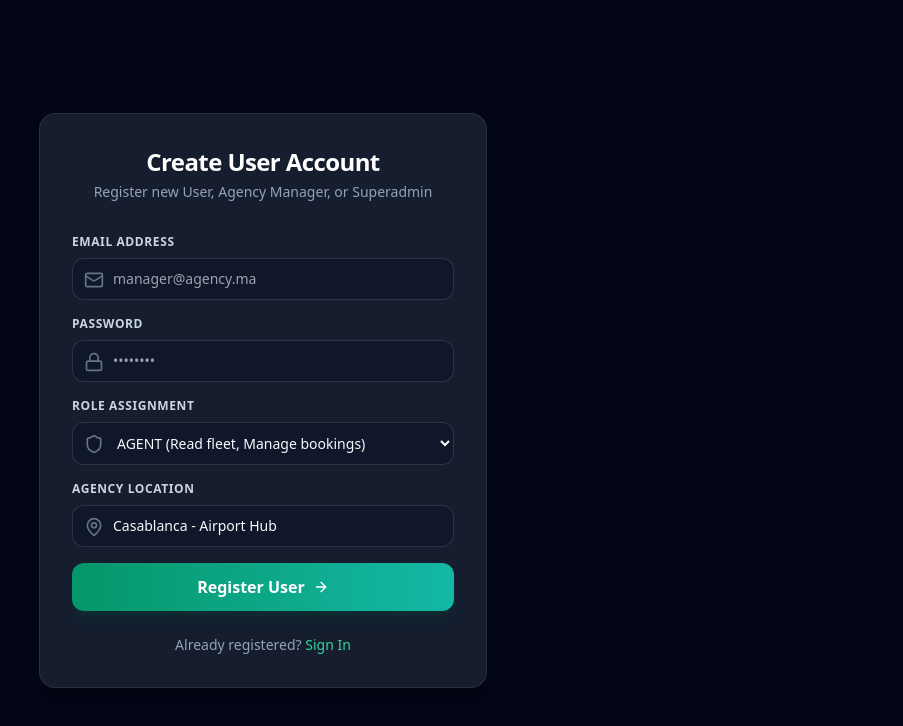
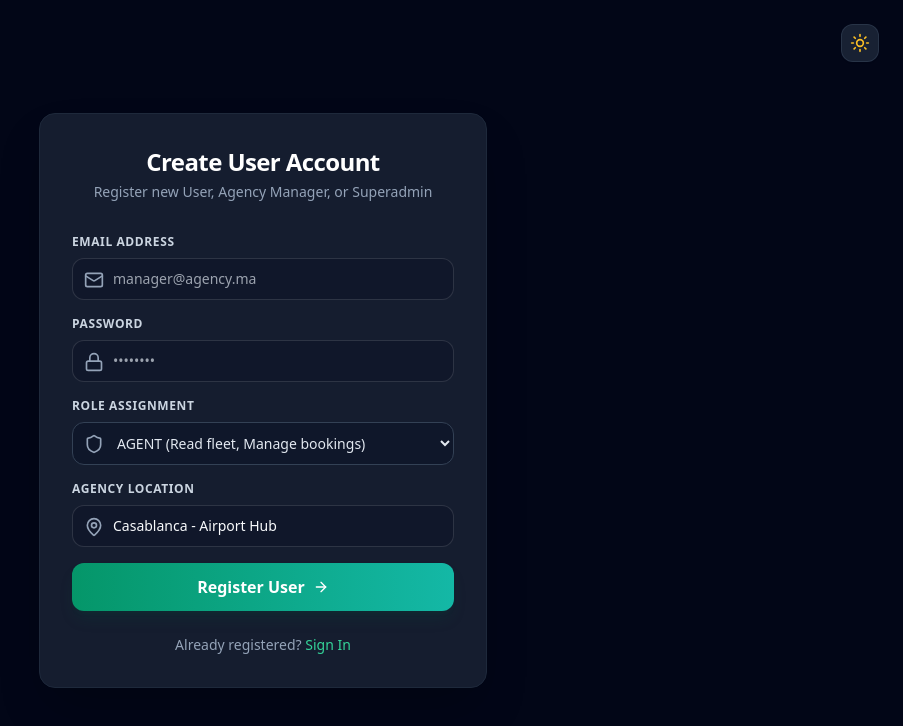
Before and after one commit to AmineArheche/location-prjt, a React (Vite) app in the folder frontend/: page /register in a window 1280 px wide. Shown: the top 726 px of the page, without its empty margins (377-1280 px from the left). Built offline with nearby package versions, Linux system fonts and the light colour scheme.

Commit message:
feat(auth): add ThemeToggle and dual light/dark styling to Register page

```diff
--- a/frontend/src/pages/Register.tsx
+++ b/frontend/src/pages/Register.tsx
@@ -3,6 +3,7 @@ import { useNavigate, Link } from 'react-router-dom';
 import { api } from '../api/axios';
 import type { UserRole } from '../types';
 import { Lock, Mail, MapPin, Shield, ArrowRight, AlertCircle, CheckCircle } from 'lucide-react';
+import { ThemeToggle } from '../components/ThemeToggle';
 
 export const Register: React.FC = () => {
   const [email, setEmail] = useState('');
@@ -40,22 +41,27 @@ export const Register: React.FC = () => {
   };
 
   return (
-    <div className="min-h-screen flex items-center justify-center bg-slate-950 px-4 py-8">
-      <div className="w-full max-w-md glass-panel rounded-2xl p-8 shadow-2xl border border-slate-800">
+    <div className="min-h-screen flex items-center justify-center bg-slate-100 dark:bg-slate-950 px-4 py-8 relative transition-colors duration-200">
+      {/* Theme Toggle in top right */}
+      <div className="absolute top-6 right-6">
+        <ThemeToggle />
+      </div>
+
+      <div className="w-full max-w-md glass-panel rounded-2xl p-8 shadow-xl dark:shadow-2xl border border-slate-200 dark:border-slate-800">
         <div className="text-center mb-8">
-          <h1 className="text-2xl font-bold text-white tracking-tight">Create User Account</h1>
-          <p className="text-sm text-slate-400 mt-1">Register new User, Agency Manager, or Superadmin</p>
+          <h1 className="text-2xl font-bold text-slate-900 dark:text-white tracking-tight">Create User Account</h1>
+          <p className="text-sm text-slate-500 dark:text-slate-400 mt-1">Register new User, Agency Manager, or Superadmin</p>
         </div>
 
         {error && (
-          <div className="mb-6 p-4 rounded-xl bg-rose-500/10 border border-rose-500/30 text-rose-400 text-sm flex items-center gap-3">
+          <div className="mb-6 p-4 rounded-xl bg-rose-500/10 border border-rose-500/30 text-rose-500 dark:text-rose-400 text-sm flex items-center gap-3">
             <AlertCircle className="w-5 h-5 flex-shrink-0" />
             <span>{error}</span>
           </div>
         )}
 
         {success && (
-          <div className="mb-6 p-4 rounded-xl bg-emerald-500/10 border border-emerald-500/30 text-emerald-400 text-sm flex items-center gap-3">
+          <div className="mb-6 p-4 rounded-xl bg-emerald-500/10 border border-emerald-500/30 text-emerald-600 dark:text-emerald-400 text-sm flex items-center gap-3">
             <CheckCircle className="w-5 h-5 flex-shrink-0" />
             <span>Account created successfully! Redirecting to login...</span>
           </div>
@@ -63,11 +69,11 @@ export const Register: React.FC = () => {
 
         <form onSubmit={handleSubmit} className="space-y-4">
           <div>
-            <label className="block text-xs font-semibold text-slate-300 uppercase tracking-wider mb-2">
+            <label className="block text-xs font-semibold text-slate-700 dark:text-slate-300 uppercase tracking-wider mb-2">
               Email Address
             </label>
             <div className="relative">
-              <Mail className="w-5 h-5 text-slate-500 absolute left-3 top-3" />
+              <Mail className="w-5 h-5 text-slate-400 absolute left-3 top-3" />
               <input
                 type="email"
                 required
@@ -80,11 +86,11 @@ export const Register: React.FC = () => {
           </div>
 
           <div>
-            <label className="block text-xs font-semibold text-slate-300 uppercase tracking-wider mb-2">
+            <label className="block text-xs font-semibold text-slate-700 dark:text-slate-300 uppercase tracking-wider mb-2">
               Password
             </label>
             <div className="relative">
-              <Lock className="w-5 h-5 text-slate-500 absolute left-3 top-3" />
+              <Lock className="w-5 h-5 text-slate-400 absolute left-3 top-3" />
               <input
                 type="password"
                 required
@@ -97,15 +103,15 @@ export const Register: React.FC = () => {
           </div>
 
           <div>
-            <label className="block text-xs font-semibold text-slate-300 uppercase tracking-wider mb-2">
+            <label className="block text-xs font-semibold text-slate-700 dark:text-slate-300 uppercase tracking-wider mb-2">
               Role Assignment
             </label>
             <div className="relative">
-              <Shield className="w-5 h-5 text-slate-500 absolute left-3 top-3" />
+              <Shield className="w-5 h-5 text-slate-400 absolute left-3 top-3" />
               <select
                 value={role}
                 onChange={(e) => setRole(e.target.value as UserRole)}
-                className="w-full glass-input rounded-xl pl-10 pr-4 py-2.5 text-sm bg-slate-900"
+                className="w-full glass-input rounded-xl pl-10 pr-4 py-2.5 text-sm bg-white dark:bg-slate-900 text-slate-800 dark:text-slate-200 border-slate-300 dark:border-slate-700"
               >
                 <option value="AGENT">AGENT (Read fleet, Manage bookings)</option>
                 <option value="AGENCY_MANAGER">AGENCY_MANAGER (Full agency access)</option>
@@ -115,11 +121,11 @@ export const Register: React.FC = () => {
           </div>
 
           <div>
-            <label className="block text-xs font-semibold text-slate-300 uppercase tracking-wider mb-2">
+            <label className="block text-xs font-semibold text-slate-700 dark:text-slate-300 uppercase tracking-wider mb-2">
               Agency Location
             </label>
             <div className="relative">
-              <MapPin className="w-5 h-5 text-slate-500 absolute left-3 top-3" />
+              <MapPin className="w-5 h-5 text-slate-400 absolute left-3 top-3" />
               <input
                 type="text"
                 required
@@ -134,16 +140,16 @@ export const Register: React.FC = () => {
           <button
             type="submit"
             disabled={loading || success}
-            className="w-full py-3 rounded-xl bg-gradient-to-r from-emerald-600 to-teal-500 hover:from-emerald-500 hover:to-teal-400 text-white font-semibold shadow-lg shadow-emerald-900/30 flex items-center justify-center gap-2 transition-all disabled:opacity-50 mt-4"
+            className="w-full py-3 rounded-xl bg-gradient-to-r from-emerald-600 to-teal-500 hover:from-emerald-500 hover:to-teal-400 text-white font-semibold shadow-lg shadow-emerald-900/20 flex items-center justify-center gap-2 transition-all disabled:opacity-50 mt-4"
           >
             {loading ? 'Creating...' : 'Register User'}
             <ArrowRight className="w-4 h-4" />
           </button>
         </form>
 
-        <div className="mt-6 text-center text-sm text-slate-400">
+        <div className="mt-6 text-center text-sm text-slate-500 dark:text-slate-400">
           Already registered?{' '}
-          <Link to="/login" className="text-emerald-400 hover:underline font-medium">
+          <Link to="/login" className="text-emerald-600 dark:text-emerald-400 hover:underline font-medium">
             Sign In
           </Link>
         </div>
```
